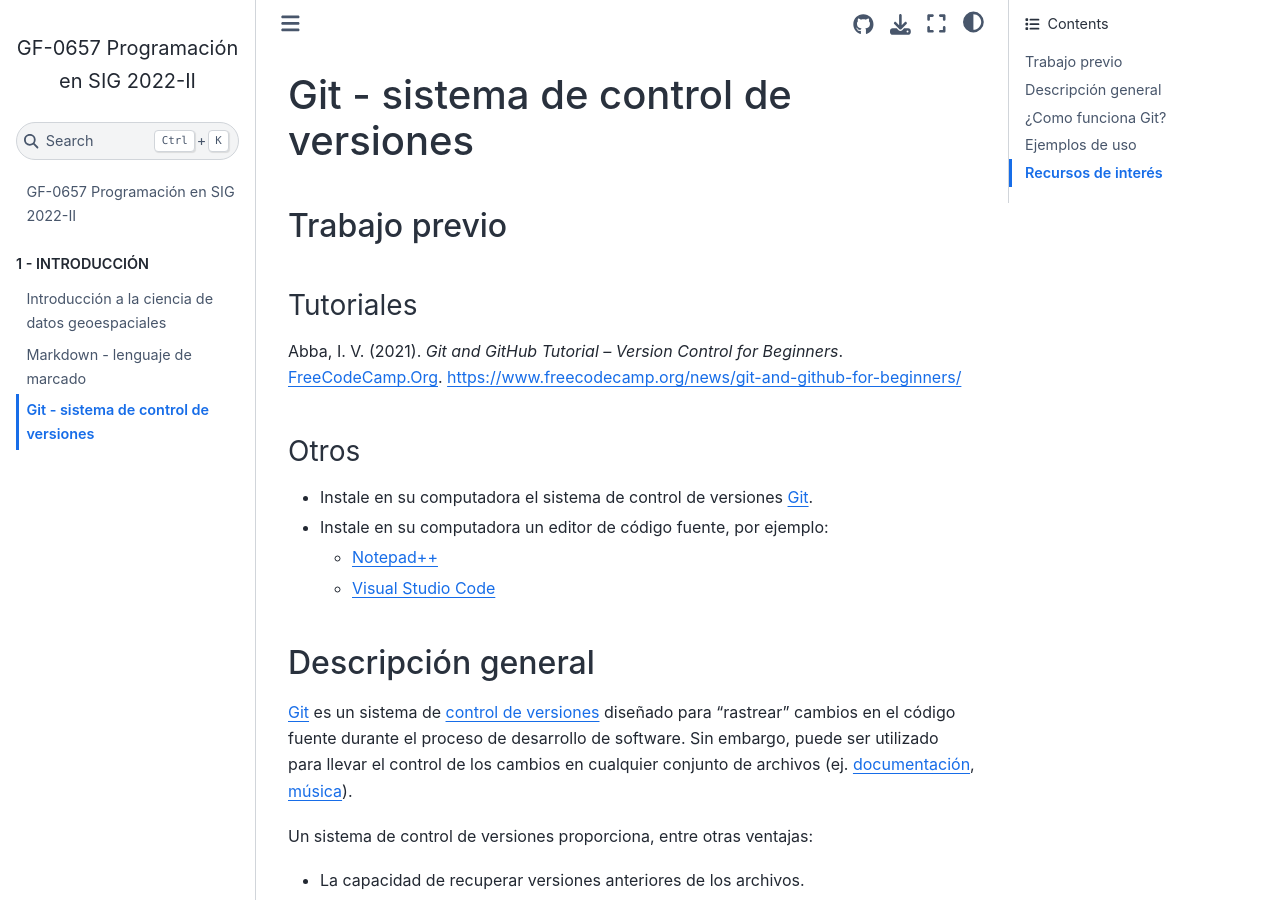
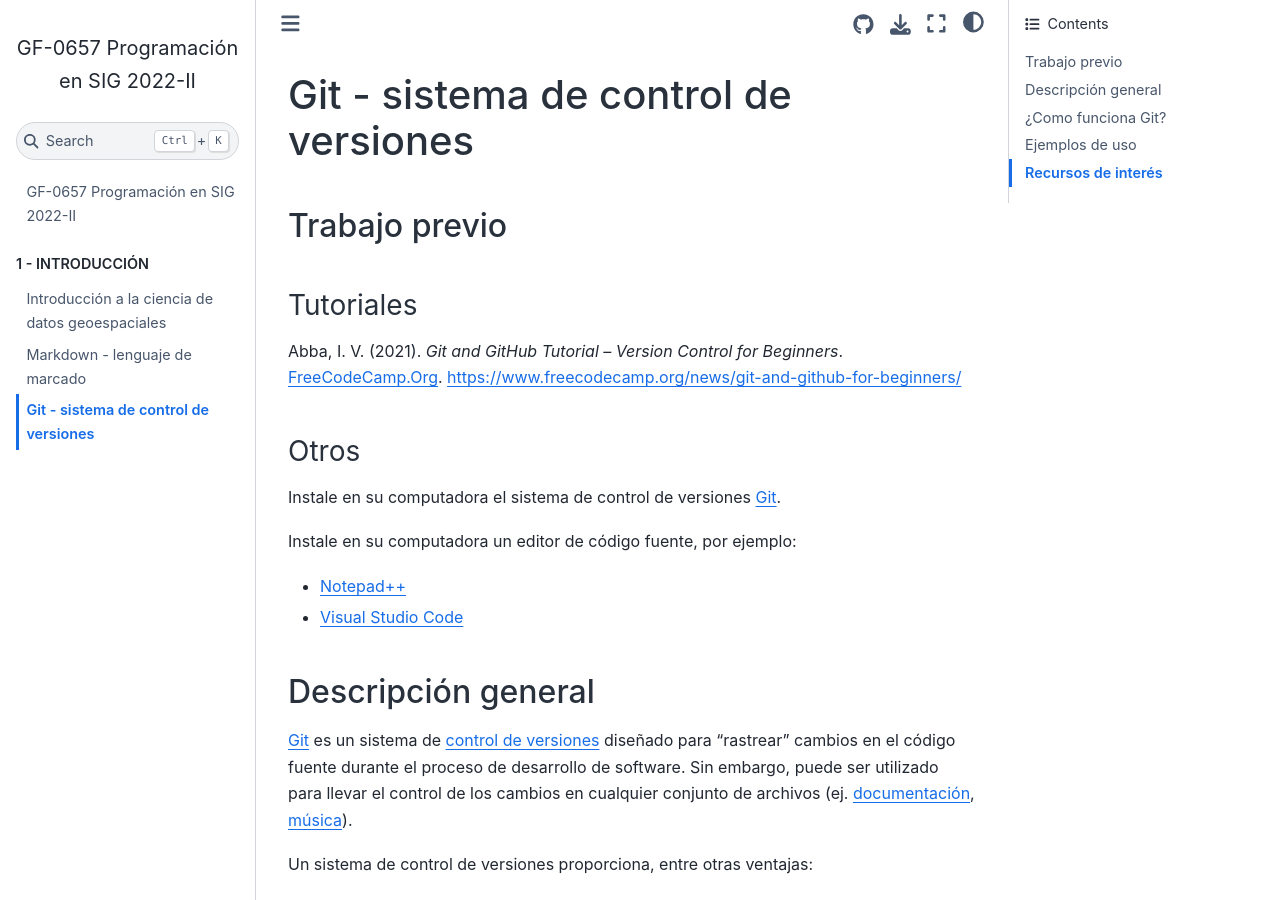
Before and after one commit to gf0657-programacionsig/2022-ii, a Jupyter Book: the page built from contenido/1/git.md, in a window 1280 px wide and 900 px high. Built offline with Jupyter Book 1.0.4 settings and Sphinx 7.4.7 and the Sphinx Book theme 1.1.4, drawn with Linux system fonts in a browser that asks for light colours.

Commit message:
Modificar capítulo Git

```diff
--- a/contenido/1/git.md
+++ b/contenido/1/git.md
@@ -7,10 +7,11 @@
 Abba, I. V. (2021). *Git and GitHub Tutorial – Version Control for Beginners*. FreeCodeCamp.Org. https://www.freecodecamp.org/news/git-and-github-for-beginners/
 
 ### Otros
-- Instale en su computadora el sistema de control de versiones [Git](https://git-scm.com/downloads).
-- Instale en su computadora un editor de código fuente, por ejemplo:
-    - [Notepad++](https://notepad-plus-plus.org/)
-    - [Visual Studio Code](https://code.visualstudio.com/)
+Instale en su computadora el sistema de control de versiones [Git](https://git-scm.com/downloads).
+
+Instale en su computadora un editor de código fuente, por ejemplo:
+- [Notepad++](https://notepad-plus-plus.org/)
+- [Visual Studio Code](https://code.visualstudio.com/)
 
 ## Descripción general
 [Git](https://git-scm.com/) es un sistema de [control de versiones](https://es.wikipedia.org/wiki/Control_de_versiones) diseñado para "rastrear" cambios en el código fuente durante el proceso de desarrollo de software. Sin embargo, puede ser utilizado para llevar el control de los cambios en cualquier conjunto de archivos (ej. [documentación](https://guides.github.com/features/wikis/), [música](https://techcrunch.com/2013/10/09/splice-music/)).
```
Also changed, not shown: 4 other files.
